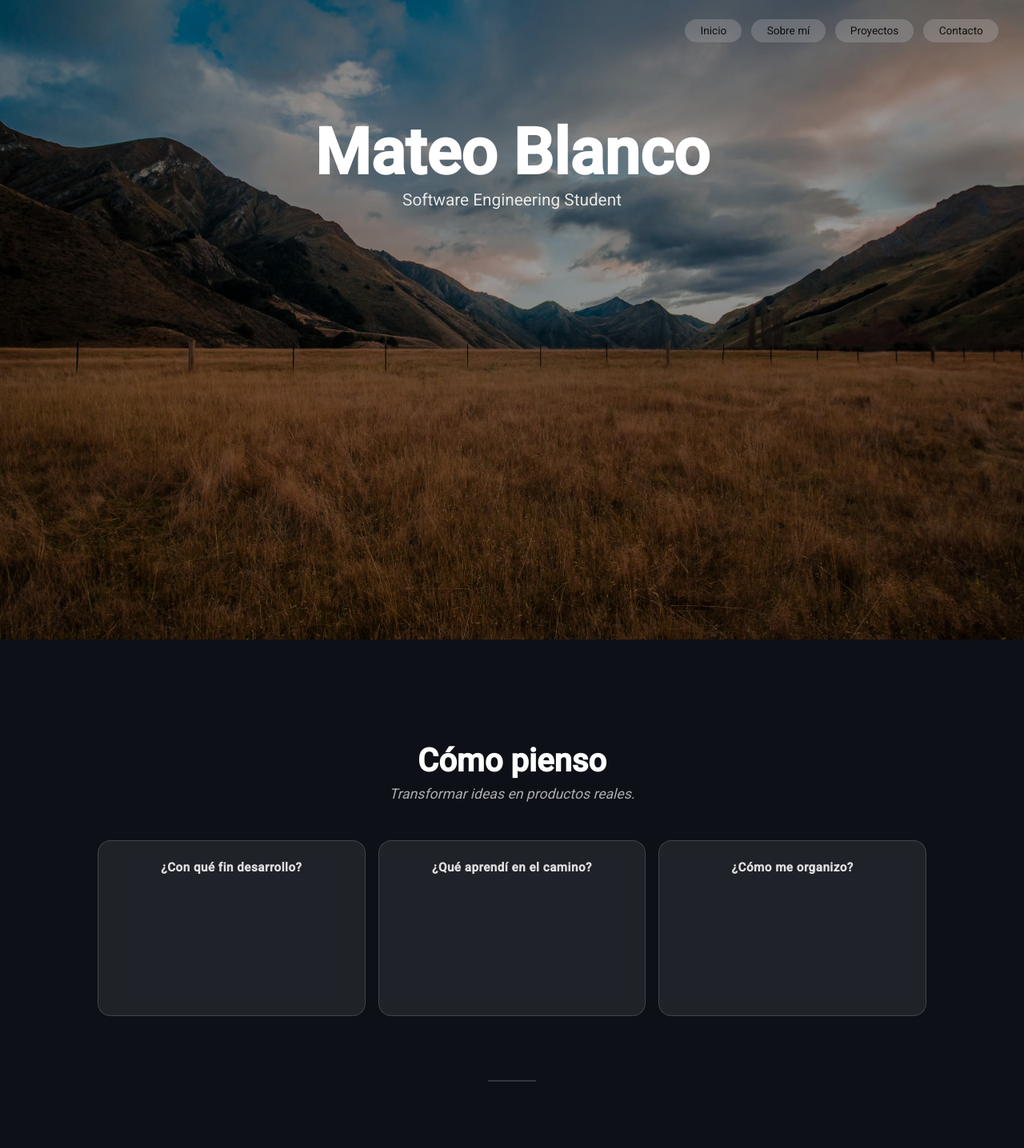
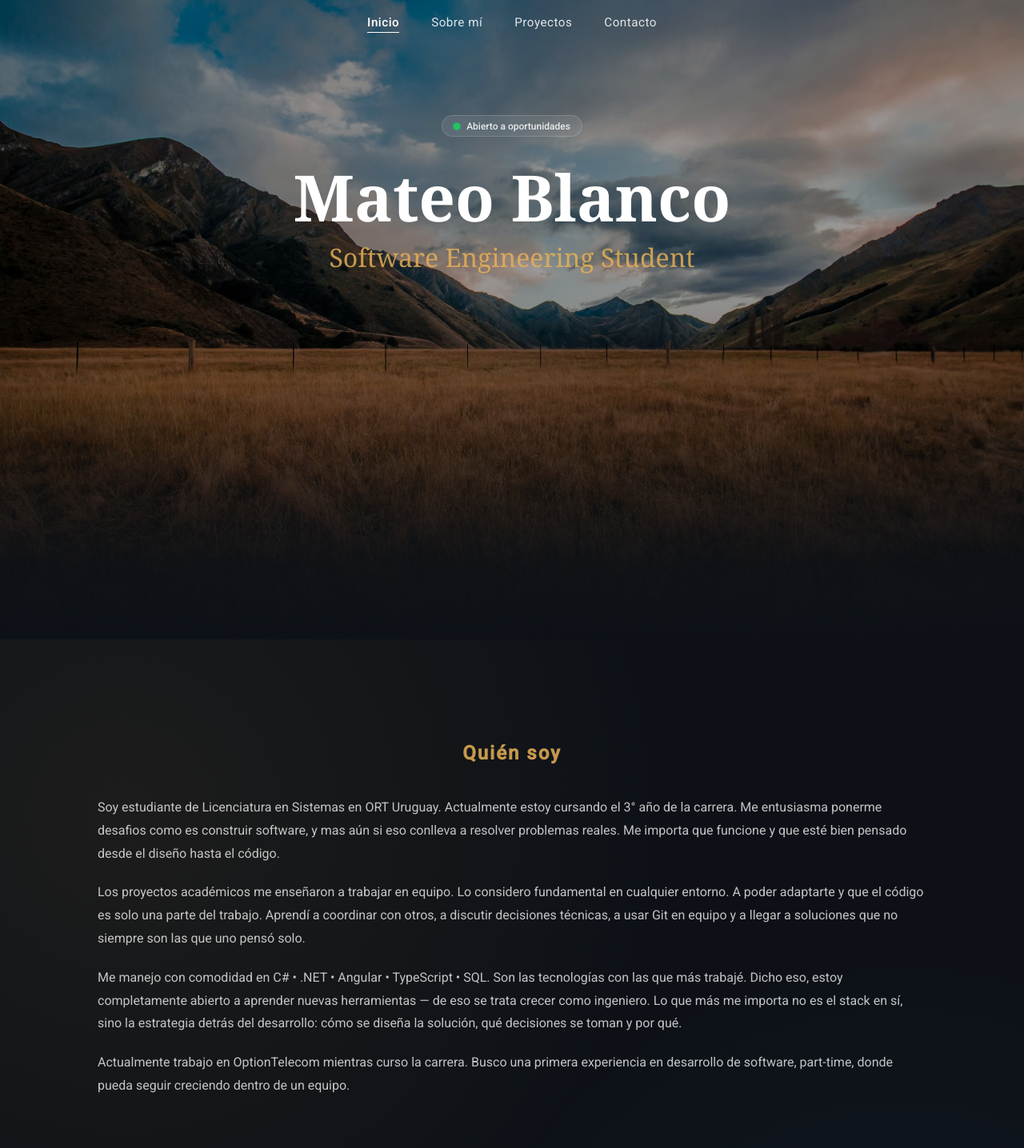
Before and after one commit to BlancoMat/portfolio-product, an Angular app in the folder portfolio-frontend/: page / in a window 1280 px wide. Shown: the top 1436 px of the page at 80% size. Built offline with nearby package versions, Linux system fonts and the light colour scheme.

Commit message:
feat: add scroll-aware navbar, sobre mí content and open-to-work badge

```diff
--- a/portfolio-frontend/src/app/features/home/home/home.component.html
+++ b/portfolio-frontend/src/app/features/home/home/home.component.html
@@ -1,13 +1,19 @@
 <nav class="navbar">
-  <a href="#hero" class="nav-pill">Inicio</a>
-  <a href="#sobre-mi" class="nav-pill">Sobre mí</a>
-  <a href="#proyectos" class="nav-pill">Proyectos</a>
-  <a href="#contacto" class="nav-pill">Contacto</a>
+  <div class="nav-links">
+    <a href="#hero" class="nav-link" [class.active]="activeSection === 'hero'">Inicio</a>
+    <a href="#sobre-mi" class="nav-link" [class.active]="activeSection === 'sobre-mi'">Sobre mí</a>
+    <a href="#proyectos" class="nav-link" [class.active]="activeSection === 'proyectos'">Proyectos</a>
+    <a href="#contacto" class="nav-link" [class.active]="activeSection === 'contacto'">Contacto</a>
+  </div>
 </nav>
 
 <section id="hero" class="section hero">
   <div class="overlay overlay-hero"></div>
   <div class="section-content">
+    <div class="status-badge">
+      <span class="status-dot"></span>
+      Abierto a oportunidades
+    </div>
     <h1>Mateo Blanco</h1>
     <p class="subtitle">Software Engineering Student</p>
   </div>
@@ -16,7 +22,26 @@
 <section id="sobre-mi" class="section-dark">
   <div class="section-content">
 
-    <h2 class="section-title">Cómo pienso</h2>
+    <span class="section-kicker">Quién soy</span>
+
+    <div class="about-grid">
+
+
+      <div class="about-text-block">
+        <p class="about-text">Soy estudiante de Licenciatura en Sistemas en ORT Uruguay. Actualmente estoy cursando el 3° año de la carrera. Me entusiasma ponerme desafios como es construir software, y mas aún si eso conlleva a resolver problemas reales. Me importa que funcione y que esté bien pensado desde el diseño hasta el código.</p>
+
+        <p class="about-text">Los proyectos académicos me enseñaron a trabajar en equipo. Lo considero fundamental en cualquier entorno. A poder adaptarte y que el código es solo una parte del trabajo. Aprendí a coordinar con otros, a discutir decisiones técnicas, a usar Git en equipo y a llegar a soluciones que no siempre son las que uno pensó solo.</p>
+
+        <p class="about-text">Me manejo con comodidad en C# • .NET • Angular • TypeScript • SQL. Son las tecnologías con las que más trabajé. Dicho eso, estoy completamente abierto a aprender nuevas herramientas — de eso se trata crecer como ingeniero. Lo que más me importa no es el stack en sí, sino la estrategia detrás del desarrollo: cómo se diseña la solución, qué decisiones se toman y por qué.</p>
+
+        <p class="about-text">Actualmente trabajo en OptionTelecom mientras curso la carrera. Busco una primera experiencia en desarrollo de software, part-time, donde pueda seguir creciendo dentro de un equipo.</p>
+      </div>
+    </div>
+
+    <div class="divider"></div>
+
+    <span class="section-kicker">Cómo pienso</span>
+
     <p class="section-subtitle">Transformar ideas en productos reales.</p>
     <div class="accordion-gallery">
 
@@ -51,11 +76,6 @@
 
     </div>
 
-    <div class="divider"></div>
-
-    <h2 class="section-title">Sobre mí</h2>
-    <p class="about-text">Contenido próximamente.</p>
-
   </div>
 </section>
 
--- a/portfolio-frontend/src/app/features/home/home/home.component.scss
+++ b/portfolio-frontend/src/app/features/home/home/home.component.scss
@@ -1,20 +1,61 @@
 .navbar {
   position: fixed;
-  top: 1.5rem;
-  right: 2rem;
+  top: 0;
+  left: 0;
+  width: 100%;
   z-index: 100;
+  padding: 1.2rem 3rem;
   display: flex;
-  gap: 0.75rem;
+  justify-content: center;
+  background: transparent;
+  transition: background 0.3s ease;
+
+  &.scrolled {
+    background: rgba(13, 17, 23, 0.85);
+    backdrop-filter: blur(10px);
+    border-bottom: 1px solid rgba(255,255,255,0.06);
+  }
 }
 
-.nav-pill {
-  background: rgba(200, 200, 200, 0.25);
-  backdrop-filter: blur(6px);
-  border-radius: 999px;
-  padding: 0.4rem 1.2rem;
-  color: #111;
-  font-size: 0.85rem;
+.nav-links {
+  display: flex;
+  gap: 2.5rem;
+  align-items: center;
+}
+
+.nav-link {
+  color: rgba(255, 255, 255, 0.85);
   text-decoration: none;
+  font-size: 0.95rem;
+  font-weight: 400;
+  letter-spacing: 0.5px;
+  transition: color 0.2s ease;
+  position: relative;
+
+  &::after {
+    content: '';
+    position: absolute;
+    bottom: -4px;
+    left: 0;
+    width: 0;
+    height: 1px;
+    background: white;
+    transition: width 0.3s ease;
+  }
+
+  &:hover::after,
+  &.active::after {
+    width: 100%;
+  }
+
+  &:hover {
+    color: white;
+  }
+
+  &.active {
+    color: white;
+    font-weight: 500;
+  }
 }
 
 .section {
@@ -52,21 +93,68 @@
 
 .hero .section-content {
   padding-top: 18vh;
+  z-index: 2;
+}
+
+.status-badge {
+  display: inline-flex;
+  align-items: center;
+  gap: 0.5rem;
+  background: rgba(255, 255, 255, 0.08);
+  border: 1px solid rgba(255, 255, 255, 0.15);
+  backdrop-filter: blur(6px);
+  border-radius: 999px;
+  padding: 0.35rem 0.9rem;
+  color: rgba(255, 255, 255, 0.85);
+  font-size: 0.75rem;
+  font-weight: 500;
+  margin-bottom: 1.25rem;
+}
+
+.status-dot {
+  width: 8px;
+  height: 8px;
+  border-radius: 50%;
+  background: #22c55e;
+  animation: pulse-dot 2s infinite;
+}
+
+@keyframes pulse-dot {
+  0% { box-shadow: 0 0 0 0 rgba(34, 197, 94, 0.6); }
+  70% { box-shadow: 0 0 0 8px rgba(34, 197, 94, 0); }
+  100% { box-shadow: 0 0 0 0 rgba(34, 197, 94, 0); }
 }
 
 .hero h1 {
+  font-family:Cambria, Cochin, Georgia, Times, 'Times New Roman', serif;
   font-size: 5rem;
   font-weight: 700;
   color: white;
 }
 
 .hero .subtitle {
-  font-size: 1.3rem;
-  color: rgba(255, 255, 255, 0.85);
+  font-family:Cambria, Cochin, Georgia, Times, 'Times New Roman', serif;
+  font-size: 2rem;
+  color: rgba(229, 176, 86, 0.85);
+}
+
+.hero::after {
+  content: '';
+  position: absolute;
+  left: 0;
+  right: 0;
+  bottom: 0;
+  height: 40vh;
+  z-index: 1;
+  pointer-events: none;
+  background: linear-gradient(to bottom, rgba(13, 17, 23, 0) 0%, rgba(13, 17, 23, 0.9) 70%, #0d1117 100%);
 }
 
 .section-dark {
-  background: #0d1117;
+  background:
+    radial-gradient(circle at 12% 18%, rgba(229, 176, 86, 0.07), transparent 45%),
+    radial-gradient(circle at 88% 82%, rgba(88, 166, 255, 0.06), transparent 40%),
+    #0d1117;
   min-height: 100vh;
   display: flex;
   align-items: center;
@@ -77,6 +165,15 @@
     width: 100%;
     max-width: 1100px;
     text-align: center;
+  }
+
+  .section-kicker {
+    display: block;
+    color: rgba(229, 176, 86, 0.85);
+    letter-spacing: 2px;
+    font-size: 1.5rem;
+    font-weight: 600;
+    margin-bottom: 0.75rem;
   }
 
   .section-title {
@@ -96,14 +193,65 @@
   .divider {
     width: 60px;
     height: 2px;
-    background: rgba(255,255,255,0.15);
+    background: rgba(229, 176, 86, 0.35);
     margin: 5rem auto;
+  }
+
+  .about-grid {
+    display: flex;
+    flex-wrap: wrap;
+    align-items: flex-start;
+    gap: 3rem;
+    text-align: left;
+    margin-top: 2.5rem;
+  }
+
+  .about-photo {
+    flex: 0 0 240px;
+    width: 240px;
+    height: 240px;
+    border-radius: 20px;
+    background: linear-gradient(145deg, rgba(229, 176, 86, 0.15), rgba(255, 255, 255, 0.03));
+    border: 1px solid rgba(229, 176, 86, 0.35);
+    box-shadow: 0 0 50px rgba(229, 176, 86, 0.08);
+    display: flex;
+    align-items: center;
+    justify-content: center;
+  }
+
+  .about-photo-initials {
+    font-family: Cambria, Cochin, Georgia, 'Times New Roman', serif;
+    font-size: 3.5rem;
+    font-weight: 700;
+    color: rgba(229, 176, 86, 0.6);
+  }
+
+  .about-text-block {
+    flex: 1;
+    min-width: 280px;
   }
 
   .about-text {
     color: rgba(255,255,255,0.75);
     font-size: 1rem;
     line-height: 1.8;
+    margin-bottom: 1.25rem;
+  }
+
+  .tech-stack {
+    display: flex;
+    flex-wrap: wrap;
+    gap: 0.6rem;
+    margin-top: 1.5rem;
+  }
+
+  .tech-pill {
+    background: rgba(255, 255, 255, 0.06);
+    border: 1px solid rgba(255, 255, 255, 0.12);
+    color: rgba(255, 255, 255, 0.85);
+    font-size: 0.8rem;
+    padding: 0.35rem 0.9rem;
+    border-radius: 999px;
   }
 }
 
--- a/portfolio-frontend/src/app/features/home/home/home.component.ts
+++ b/portfolio-frontend/src/app/features/home/home/home.component.ts
@@ -1,4 +1,4 @@
-import { Component } from '@angular/core';
+import { Component, OnInit } from '@angular/core';
 
 @Component({
   selector: 'app-home',
@@ -6,6 +6,30 @@ import { Component } from '@angular/core';
   templateUrl: './home.component.html',
   styleUrl: './home.component.scss'
 })
-export class HomeComponent {
+export class HomeComponent implements OnInit {
   activePanel: number = -1;
+  activeSection: string = 'hero';
+
+  ngOnInit() {
+    window.addEventListener('scroll', () => {
+      const navbar = document.querySelector('.navbar');
+      if (window.scrollY > 50) {
+        navbar?.classList.add('scrolled');
+      } else {
+        navbar?.classList.remove('scrolled');
+      }
+
+      // detectar sección activa
+      const sections = ['hero', 'sobre-mi', 'proyectos', 'contacto'];
+      for (const id of sections) {
+        const el = document.getElementById(id);
+        if (el) {
+          const rect = el.getBoundingClientRect();
+          if (rect.top <= 100 && rect.bottom >= 100) {
+            this.activeSection = id;
+          }
+        }
+      }
+    });
+  }
 }
```
